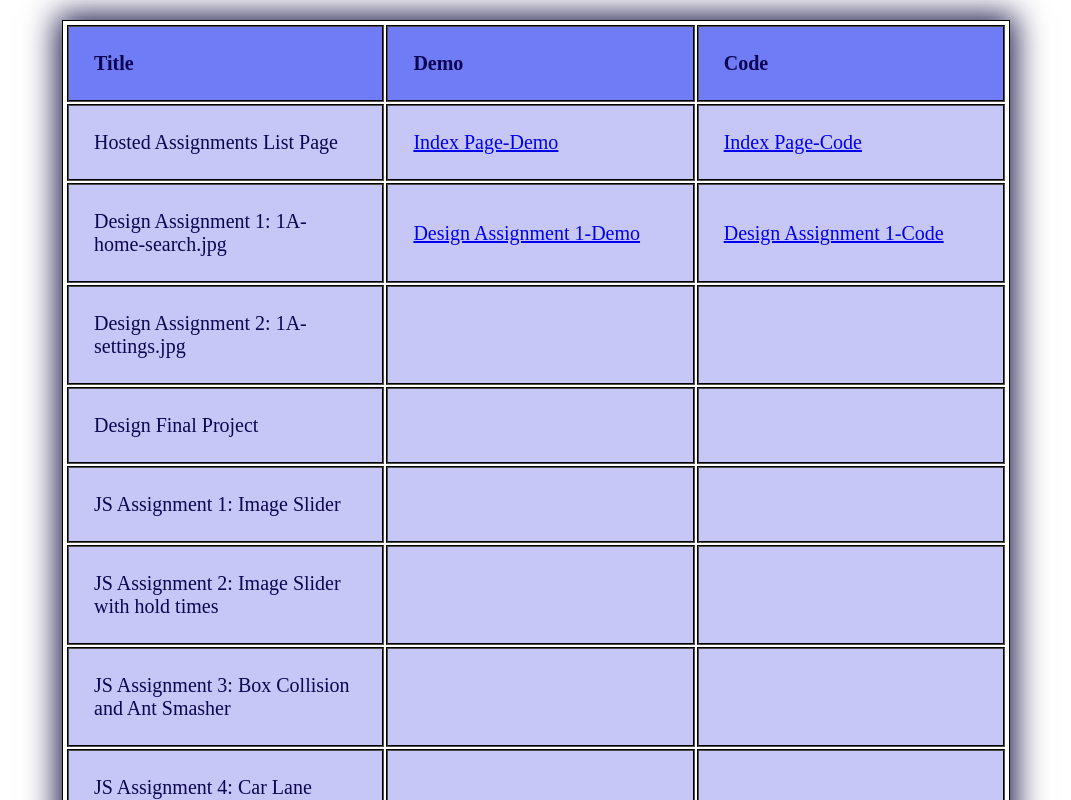
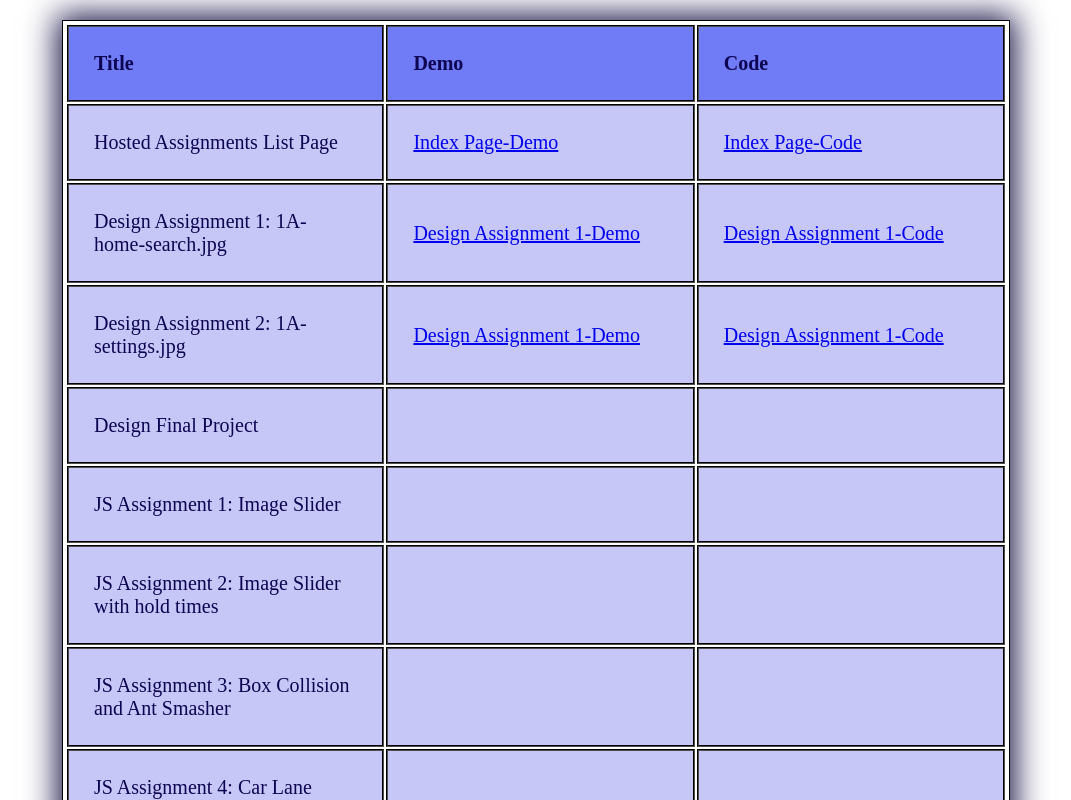
Before and after one commit to sachin-55/leapfrog, a plain HTML site: page index.html in a window 1280 px wide. Shown: the top 800 px of the page, without its empty margins (104-1175 px from the left). Drawn offline with Linux system fonts and the light colour scheme.

Commit message:
index.html updated for assignment 2

```diff
--- a/index.html
+++ b/index.html
@@ -58,8 +58,8 @@ th,td{
         </tr>
         <tr>
             <td>Design Assignment 2: 1A-settings.jpg</td>
-            <td><a href="#"></a></td>
-            <td><a href="#"></a></td>
+            <td><a href="https://sachin-55.github.io/leapfrog/Design%20Assignment%202/">Design Assignment 1-Demo</a></td>
+            <td><a href="https://github.com/sachin-55/leapfrog/tree/master/Design%20Assignment%202">Design Assignment 1-Code</a></td>
         </tr>
         <tr>
             <td>Design Final Project</td>
```
